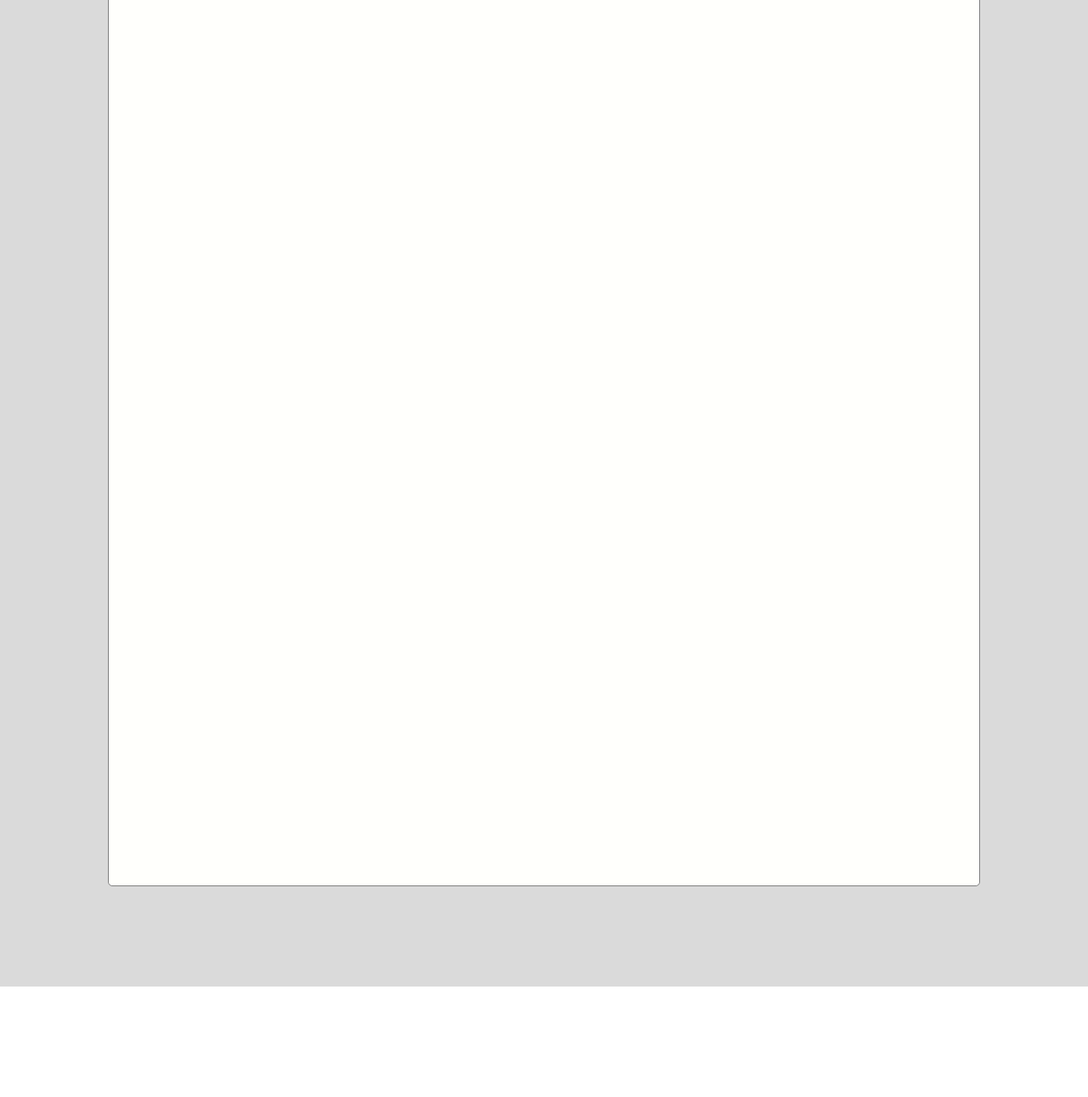
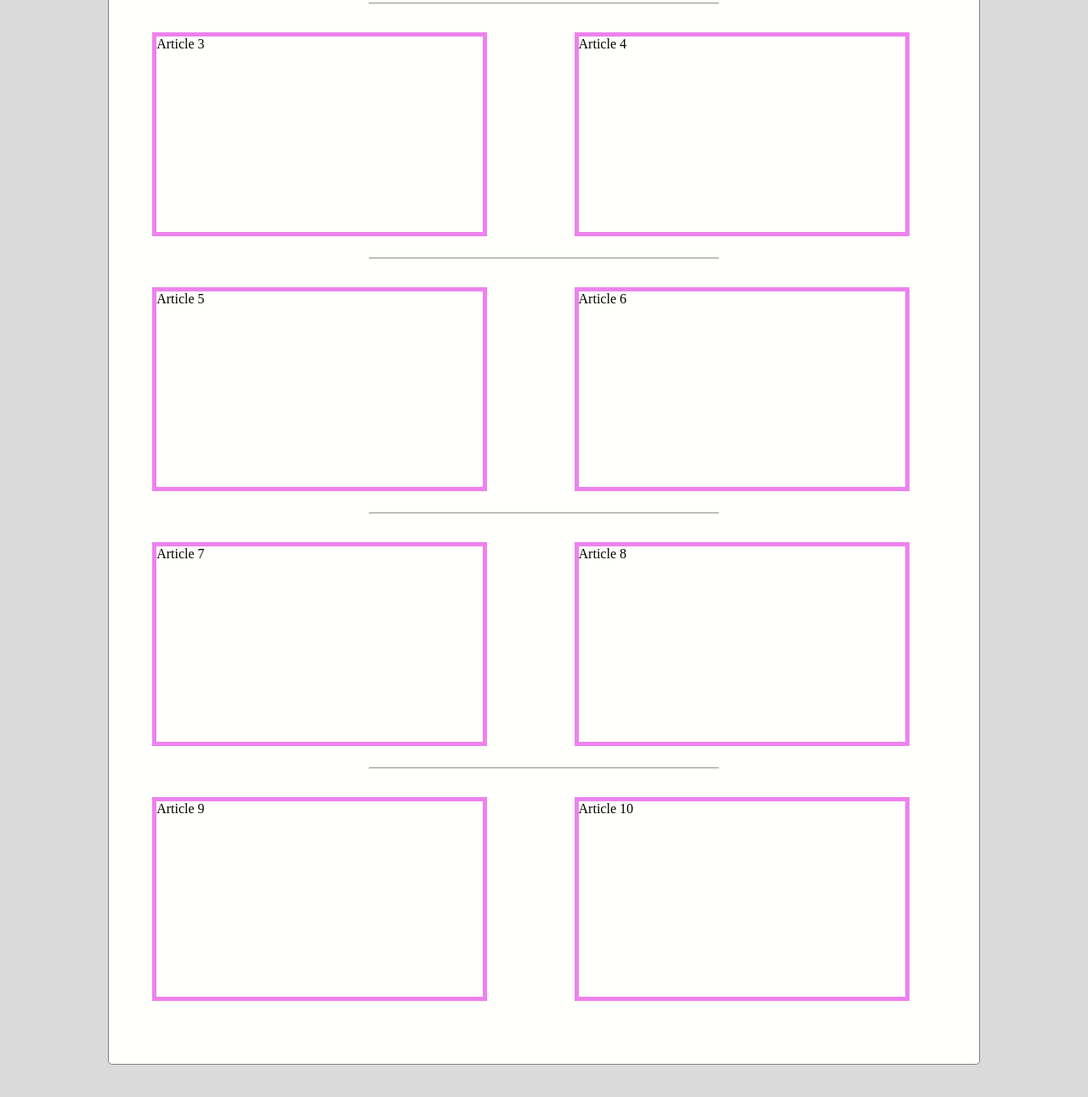
Before and after one commit to latif83/Paddy-Pyker.github.io, a plain HTML site: page upload games.html in a window 1280 px wide. Shown: the part 1039-2330 px from the top of the page at 85% size. Before the commit the page ends 2200 px from the top, so only its background shows below. Drawn offline with Linux system fonts and the light colour scheme.

Commit message:
site update

```diff
--- a/style.css
+++ b/style.css
@@ -1,12 +1,14 @@
 body,html{
  height: 100%;
   width:100%;
+
 
 
 }
 #body{
 	height: 100%;
 	width: 100%;
+
 }
 
 
@@ -15,7 +17,7 @@ body,html{
 	top: 0;
 	left: 0;
     width: 100%;
- z-index: -1;
+ z-index: -2;
  min-height: 50%;
 }
 
@@ -26,7 +28,7 @@ body,html{
   left: 0;
   width: 100%;
   min-height: 100%;
-  z-index: -1;
+  z-index: -2;
  -webkit-transform-style: preserve-3d;
   object-fit: cover;
 }
@@ -94,11 +96,11 @@ body,html{
 
 .main_section {
 	position: absolute;
-	top: 700px;
+	top:640px;
 	left: 0;
 	background-color:#DADADA;
 	width: 100%;
-	height: 1500px;
+	height: 1800px;
 
 }
 
@@ -143,3 +145,17 @@ body,html{
 	text-align: center;
 
 }
+
+.rule {
+	width:40%;
+}
+
+.articles {
+	width:30vw;
+	height: 230px;
+	border: thick solid violet;
+	float: left;
+	margin: 25px;
+	margin-left: 4vw;
+	margin-right: 4vw;
+}
--- a/upload games.html
+++ b/upload games.html
@@ -35,6 +35,7 @@
 
   </div>
 
+
 		  <h1 id="header">Create your dashboard to advertise your games and sell them instantly</h1>
 		  <article id="introText">
 			  <br> <br> <br>
@@ -52,6 +53,7 @@
 			 </p>
 		  </article>
 
+
 	    <section class="main_section">
 
 	    <section class="sub_section">
@@ -65,6 +67,20 @@
 				  <li><a href="">Bundles</a></li>
 			  </ul>
 			</div>
+			<article class="articles"> Article 1 </article>
+			 <article class="articles"> Article 2 </article>
+			<hr class="rule">
+			<article class="articles"> Article 3 </article>
+			<article class="articles"> Article 4 </article>
+			<hr class="rule">
+			<article class="articles"> Article 5 </article>
+			<article class="articles"> Article 6 </article>
+			<hr class="rule">
+			<article class="articles"> Article 7 </article>
+			<article class="articles"> Article 8 </article>
+			<hr class="rule">
+			<article class="articles"> Article 9 </article>
+			<article class="articles"> Article 10 </article>
 	    </section>
 
 	    </section>
```
